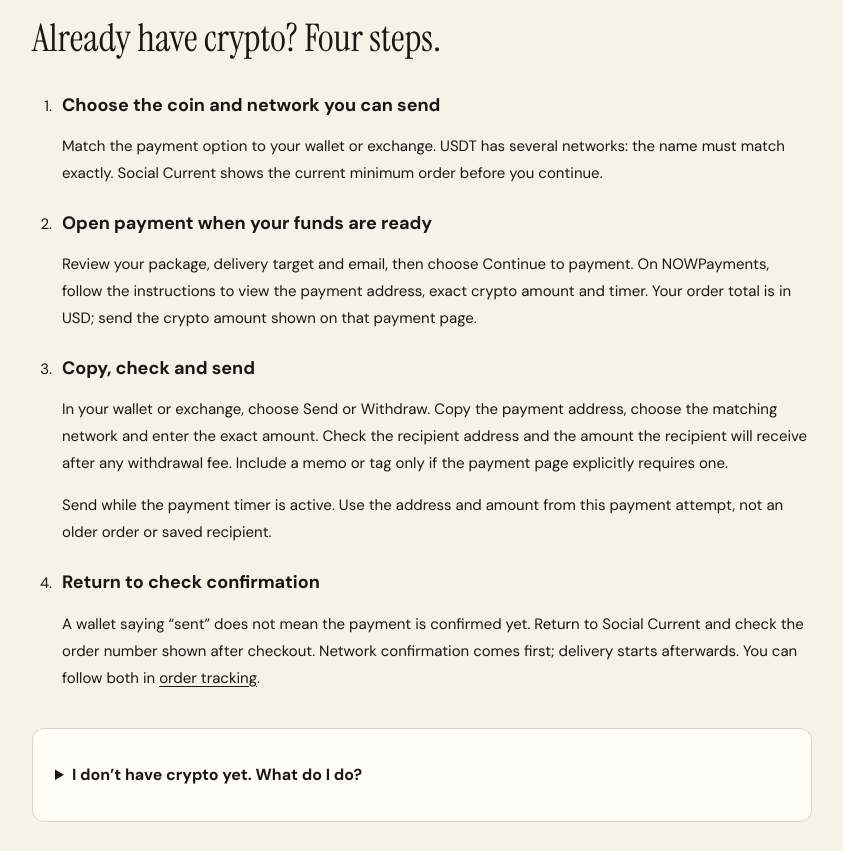
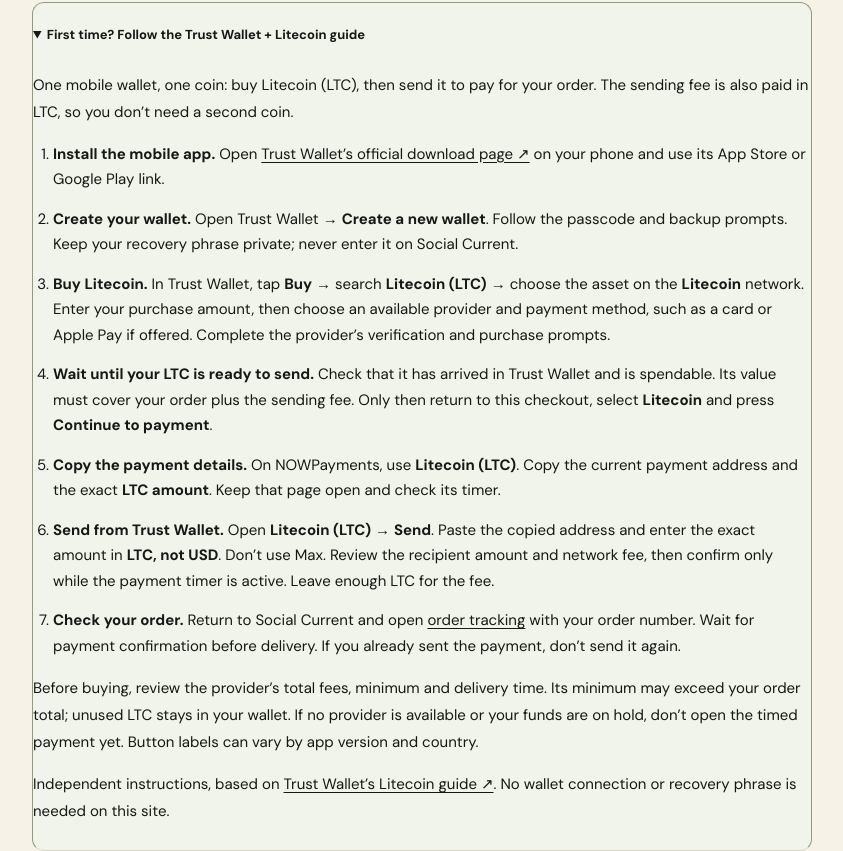
Before and after one commit to masve123/social-current, a Next.js app: page /how-to-pay in a window 1280 px wide. Shown: the part 395-1246 px from the top of the page, without its empty margins (218-1061 px from the left). Built offline with nearby package versions, Linux system fonts and the light colour scheme; no server answers.

Commit message:
Add an inline Trust Wallet and Litecoin payment walkthrough

```diff
--- a/app/globals.css
+++ b/app/globals.css
@@ -491,3 +491,13 @@
 .payment-guide-hero h1 { font-size: clamp(40px, 6vw, 64px); line-height: 1.05; margin: 16px 0; }
 .payment-guide-hero p { font-size: 15px; line-height: 1.65; margin: 14px 0; }
 .payment-guide-hero .payment-guide__keep-open { font-size: 13px; }
+
+.trust-wallet-guide { margin: 18px 0; padding: 16px; border: 1px solid #8f9c7c; border-radius: 12px; background: #f1f4ea; color: var(--ink); font-size: 13px; scroll-margin-top: 100px; }
+.trust-wallet-guide summary { cursor: pointer; font-weight: 800; line-height: 1.5; }
+.trust-wallet-guide a { text-decoration: underline; text-underline-offset: 3px; }
+.trust-wallet-guide ol { padding-left: 20px; margin: 16px 0; }
+.trust-wallet-guide li { margin: 14px 0; line-height: 1.7; }
+.page-hero .order-summary .trust-wallet-guide p { color: var(--ink); font-size: 13px; line-height: 1.7; margin: 12px 0; }
+.trust-wallet-guide__selected { padding: 10px; background: #e0e8d3; border-radius: 8px; }
+.trust-wallet-guide .button { font-size: 13px; padding: 10px 12px; }
+.trust-wallet-guide__sources { font-size: 12px; }
--- a/app/how-to-pay/page.tsx
+++ b/app/how-to-pay/page.tsx
@@ -1,3 +1,4 @@
+import { TrustWalletGuide } from "@/components/trust-wallet-guide";
 import type { Metadata } from "next";
 import Link from "next/link";
 import { cryptoPaymentGuides } from "@/lib/crypto-payment-guide";
@@ -14,6 +15,7 @@
       <p className="payment-guide__keep-open">Keep your checkout tab open while you read this guide. Your entered details stay there.</p>
     </div></section>
     <div className="shell narrow payment-guide">
+      <section aria-label="Trust Wallet payment walkthrough"><TrustWalletGuide /></section>
       <section aria-labelledby="ready-heading"><h2 id="ready-heading">Already have crypto? Four steps.</h2>
         <ol className="payment-guide__steps">
           <li><h3>Choose the coin and network you can send</h3><p>Match the payment option to your wallet or exchange. USDT has several networks: the name must match exactly. Social Current shows the current minimum order before you continue.</p></li>
--- a/components/order-form.tsx
+++ b/components/order-form.tsx
@@ -1,5 +1,6 @@
 "use client";
 
+import { TrustWalletGuide } from "@/components/trust-wallet-guide";
 import { CryptoPaymentHelp } from "@/components/crypto-payment-help";
 import { ArrowRight, CheckCircle2, ExternalLink, LoaderCircle, LockKeyhole } from "lucide-react";
 import Link from "next/link";
@@ -324,6 +325,7 @@
           ))}
         </fieldset>
         <p className="checkout-note">{paymentMethods.find((method) => method.id === paymentMethod)?.note}</p>
+        <TrustWalletGuide currency={paymentMethod} amountUsd={price} disabled={state === "loading"} ready={!checkingPayment && !paymentMinimum?.error && !belowPaymentMinimum} onChooseLitecoin={()=>{if(submitting.current)return;setPaymentMethod("ltc");setState("idle");setMessage("");}} />
         <CryptoPaymentHelp currency={paymentMethod} />
         <div aria-live="polite">
           {checkingPayment && <p className="checkout-note">Checking payment availability…</p>}
--- /dev/null
+++ b/components/trust-wallet-guide.tsx
@@ -0,0 +1,42 @@
+"use client";
+
+import Link from "next/link";
+import type { PaymentCurrency } from "@/lib/payment-methods";
+
+type Props = {
+  currency?: PaymentCurrency;
+  onChooseLitecoin?: () => void;
+  disabled?: boolean;
+  ready?: boolean;
+  amountUsd?: number;
+};
+
+export function TrustWalletGuide({currency,onChooseLitecoin,disabled=false,ready=true,amountUsd}:Props) {
+  const inCheckout=currency!==undefined;
+  const litecoinSelected=!inCheckout || currency==="ltc";
+  const canShowSteps=litecoinSelected && ready;
+  return <details className="trust-wallet-guide" id="trust-wallet-guide" open={!inCheckout}>
+    <summary>First time? Follow the Trust Wallet + Litecoin guide</summary>
+    <p>One mobile wallet, one coin: buy Litecoin (LTC), then send it to pay for your order. The sending fee is also paid in LTC, so you don’t need a second coin.</p>
+    {!litecoinSelected && <div className="trust-wallet-guide__selection">
+      <p>This walkthrough uses <strong>Litecoin</strong>. Select it here before buying anything.</p>
+      {onChooseLitecoin && <button className="button button--cream" type="button" disabled={disabled} onClick={onChooseLitecoin}>Use Litecoin for this order</button>}
+    </div>}
+    {litecoinSelected && !ready && <p role="status">First, check the payment availability message and choose a package that meets the current minimum. Don’t buy crypto for this order until its payment option is available.</p>}
+    {canShowSteps && <>
+      {inCheckout && <p className="trust-wallet-guide__selected" role="status"><strong>Litecoin selected.</strong>{typeof amountUsd==="number" && Number.isFinite(amountUsd) && amountUsd>0 ? ` Your order is $${amountUsd.toFixed(2)} USD. Wallet purchase and sending fees are extra.` : " Review your order total before buying."}</p>}
+      <ol className="trust-wallet-guide__steps">
+        <li><strong>Install the mobile app.</strong> Open <a href="https://trustwallet.com/download" target="_blank" rel="noopener noreferrer">Trust Wallet’s official download page ↗</a> on your phone and use its App Store or Google Play link.</li>
+        <li><strong>Create your wallet.</strong> Open Trust Wallet → <strong>Create a new wallet</strong>. Follow the passcode and backup prompts. Keep your recovery phrase private; never enter it on Social Current.</li>
+        <li><strong>Buy Litecoin.</strong> In Trust Wallet, tap <strong>Buy</strong> → search <strong>Litecoin (LTC)</strong> → choose the asset on the <strong>Litecoin</strong> network. Enter your purchase amount, then choose an available provider and payment method, such as a card or Apple Pay if offered. Complete the provider’s verification and purchase prompts.</li>
+        <li><strong>Wait until your LTC is ready to send.</strong> Check that it has arrived in Trust Wallet and is spendable. Its value must cover your order plus the sending fee. Only then return to this checkout, select <strong>Litecoin</strong> and press <strong>Continue to payment</strong>.</li>
+        <li><strong>Copy the payment details.</strong> On NOWPayments, use <strong>Litecoin (LTC)</strong>. Copy the current payment address and the exact <strong>LTC amount</strong>. Keep that page open and check its timer.</li>
+        <li><strong>Send from Trust Wallet.</strong> Open <strong>Litecoin (LTC)</strong> → <strong>Send</strong>. Paste the copied address and enter the exact amount in <strong>LTC, not USD</strong>. Don’t use Max. Review the recipient amount and network fee, then confirm only while the payment timer is active. Leave enough LTC for the fee.</li>
+        <li><strong>Check your order.</strong> Return to Social Current and open <Link href="/track">order tracking</Link> with your order number. Wait for payment confirmation before delivery. If you already sent the payment, don’t send it again.</li>
+      </ol>
+      <p className="trust-wallet-guide__costs">Before buying, review the provider’s total fees, minimum and delivery time. Its minimum may exceed your order total; unused LTC stays in your wallet. If no provider is available or your funds are on hold, don’t open the timed payment yet. Button labels can vary by app version and country.</p>
+    </>}
+    {!canShowSteps && <Link href="/how-to-pay#trust-wallet-guide" target="_blank" rel="noopener noreferrer">Read the full wallet walkthrough first ↗</Link>}
+    <p className="trust-wallet-guide__sources">Independent instructions, based on <a href="https://trustwallet.com/buy-crypto/litecoin" target="_blank" rel="noopener noreferrer">Trust Wallet’s Litecoin guide ↗</a>. No wallet connection or recovery phrase is needed on this site.</p>
+  </details>;
+}
```
Also changed, not shown: 2 other files (tests, documents, lock files or other folders).
